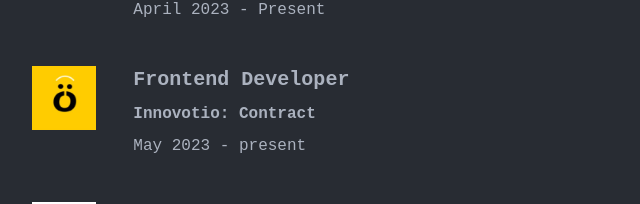
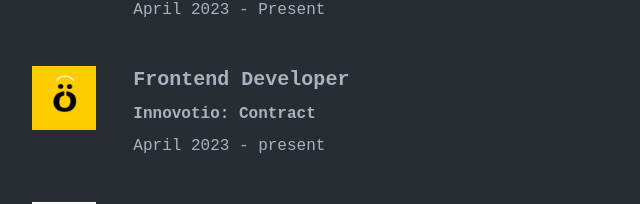
Before and after one commit to ForJessicaSake/Portfolio, a React (Create React App) app: page / in a window 1280 px wide. Shown: the part 1278-1482 px from the top of the page, without its empty margins (0-640 px from the left). Built offline with nearby package versions, Linux system fonts and the light colour scheme; no server answers.

Commit message:
fix:projects

```diff
--- a/src/components/Experience.tsx
+++ b/src/components/Experience.tsx
@@ -29,7 +29,7 @@ const Experience: React.FC = () => {
             image={Innovotio}
             title="Frontend Developer"
             company="Innovotio: Contract"
-            date="May 2023 - present"
+            date="April 2023 - present"
           />
         </div>
 
```
